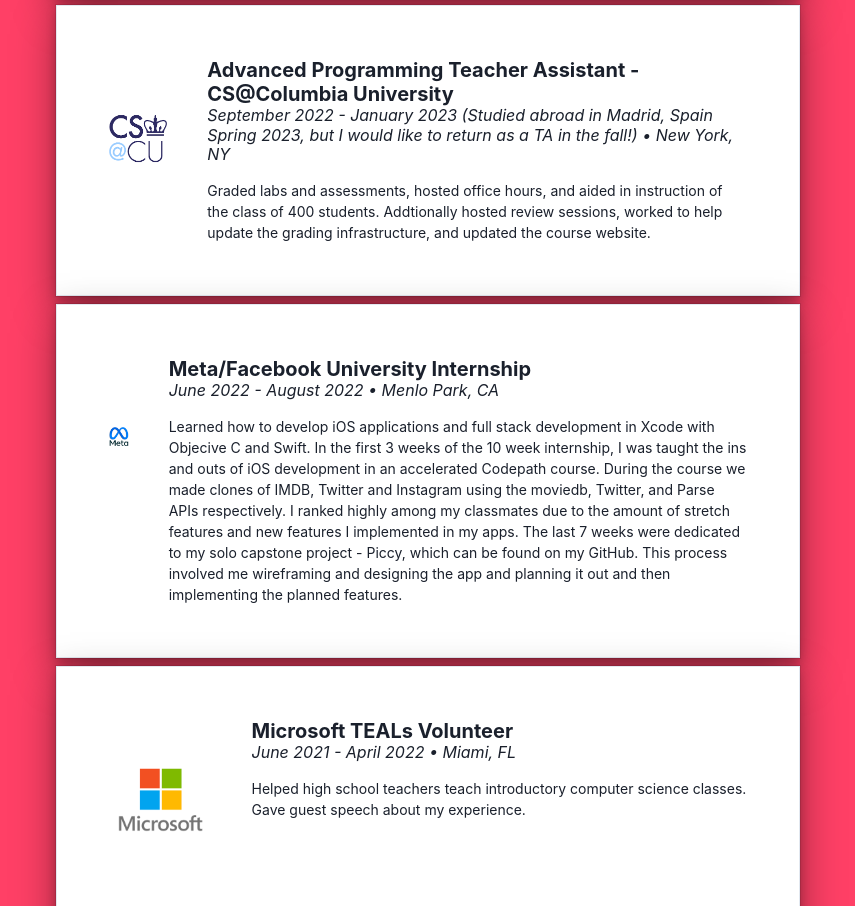
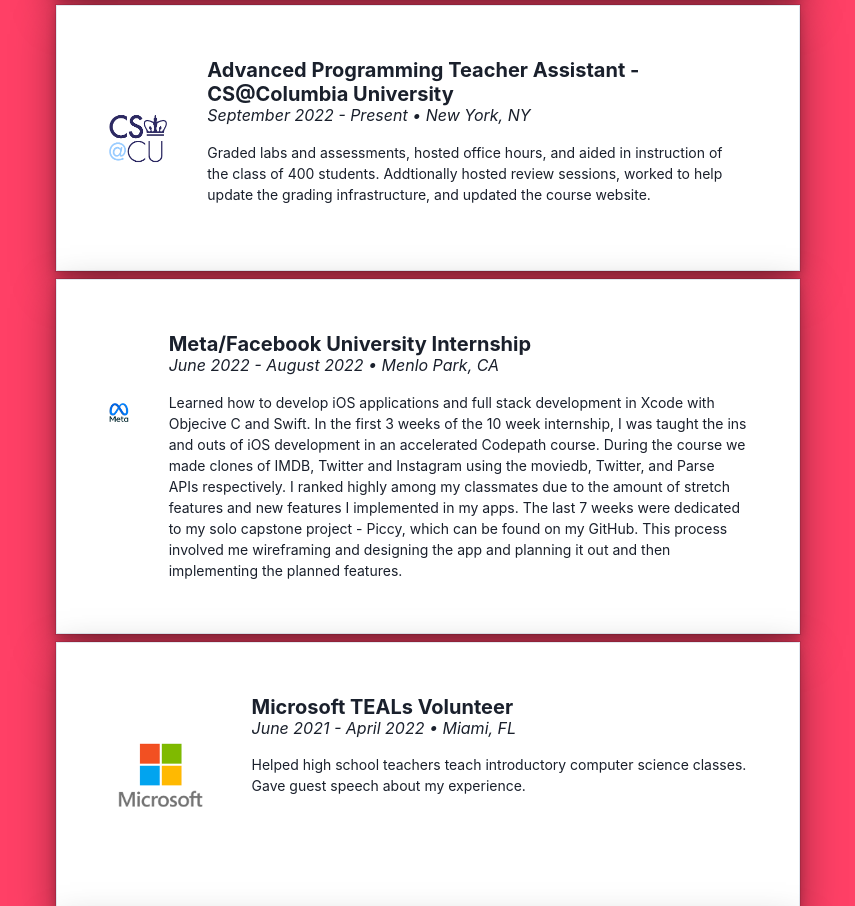
Before and after one commit to JakasaurusRex/Personal-Website, a Next.js app: page / in a window 1280 px wide. Shown: the part 1051-1957 px from the top of the page, without its empty margins (212-1067 px from the left). Built offline with nearby package versions, Linux system fonts and the light colour scheme.

Commit message:
Fixes spelling error and added more desc to microsoft

```diff
--- a/components/Experience.js
+++ b/components/Experience.js
@@ -34,7 +34,7 @@ const Experience = () => {
 			<Stack maxWidth="60%" justifyContent="center" direction="column">
 				<Box mb={5}><Heading justifyContent="center" align="center" color="white"> Experience </Heading></Box>
 <Feature title="Microsoft Software Engineering Internship" location="Redmond and Seattle, WA" desc="Working on a project in the Azure Holmes team under Nisarg Sheth. My project - codenamed Dr Watson - would diagnose live migrating virtual machines to improve visibility for team members solving issues, help increase the success rate of migrations and would lay the ground work for future improvements that could allow for a machine learning algorithm to automatically make decisions based on the status of a virtual machine provided by API endpoints I setup. I learned about working with a massive codebase, advanced C# skils, networking, multithreading and how to use databases and logging to understand how processes and services occur in a massive system." time="June 2023 - September 2023" imgUrl="/MS1.png" webLink="https://www.microsoft.com" />
-<Feature title="Advanced Programming Teacher Assistant - CS@Columbia University" location="New York, NY" desc="Graded labs and assessments, hosted office hours, and aided in instruction of the class of 400 students. Addtionally hosted review sessions, worked to help update the grading infrastructure, and updated the course website." time="September 2022 - January 2023 (Studied abroad in Madrid, Spain Spring 2023, but I would like to return as a TA in the fall!)" imgUrl="/CSColumbia.png" webLink="https://www.cs.columbia.edu/"/>
+<Feature title="Advanced Programming Teacher Assistant - CS@Columbia University" location="New York, NY" desc="Graded labs and assessments, hosted office hours, and aided in instruction of the class of 400 students. Addtionally hosted review sessions, worked to help update the grading infrastructure, and updated the course website." time="September 2022 - Present" imgUrl="/CSColumbia.png" webLink="https://www.cs.columbia.edu/"/>
 <Feature title="Meta/Facebook University Internship" location="Menlo Park, CA" desc="Learned how to develop iOS applications and full stack development in Xcode with Objecive C and Swift. In the first 3 weeks of the 10 week internship, I was taught the ins and outs of iOS development in an accelerated Codepath course. During the course we made clones of IMDB, Twitter and Instagram using the moviedb, Twitter, and Parse APIs respectively. I ranked highly among my classmates due to the amount of stretch features and new features I implemented in my apps. The last 7 weeks were dedicated to my solo capstone project - Piccy, which can be found on my GitHub. This process involved me wireframing and designing the app and planning it out and then implementing the planned features." time="June 2022 - August 2022" imgUrl="/Meta1.png" webLink="https://www.metacareers.com/careerprograms/pathways/metauniversity" />
 <Feature title="Microsoft TEALs Volunteer" location="Miami, FL" desc="Helped high school teachers teach introductory computer science classes. Gave guest speech about my experience." time="June 2021 - April 2022" imgUrl="/MS1.png" webLink="https://www.microsoft.com/en-us/teals"/>
 
```
